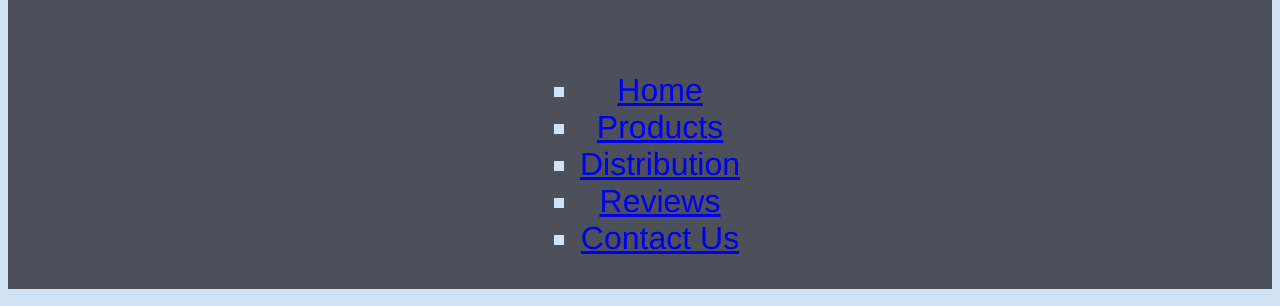
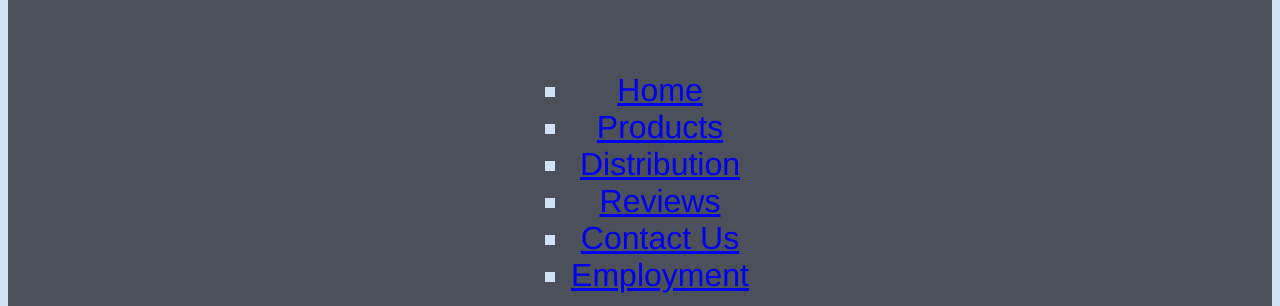
Before and after one commit to marzealous45/marzealous45.github.io, a plain HTML site: page employment.html in a window 1280 px wide. Shown: the part 636-942 px from the top of the page. Drawn offline with Linux system fonts and the light colour scheme.

Commit message:
added nav to employment page

```diff
--- a/employment.html
+++ b/employment.html
@@ -40,6 +40,11 @@
                     <li>
                         <a href="contact.html">
                             Contact Us
+                        </a>
+                    </li>
+                    <li>
+                        <a href="employment.html">
+                            Employment
                         </a>
                     </li>
                 </ul>
```
Also changed, not shown: contact.html (+5 -0 lines), distribution.html (+5 -0 lines), helldivers.html (+5 -0 lines), index.html (+5 -0 lines), persona.html (+5 -0 lines), phasmophobia.html (+5 -0 lines), products.html (+5 -0 lines), reviews.html (+5 -0 lines).
